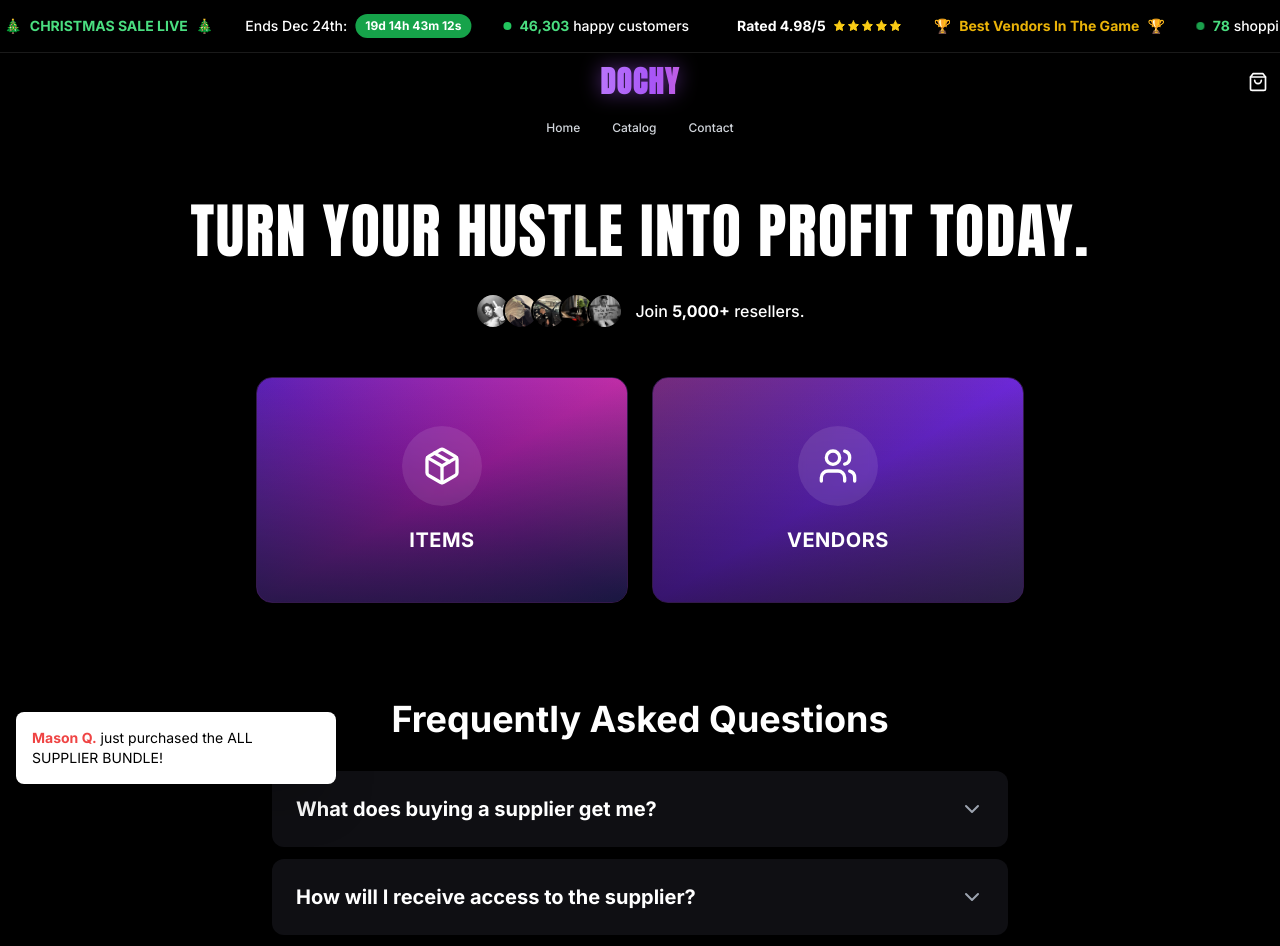
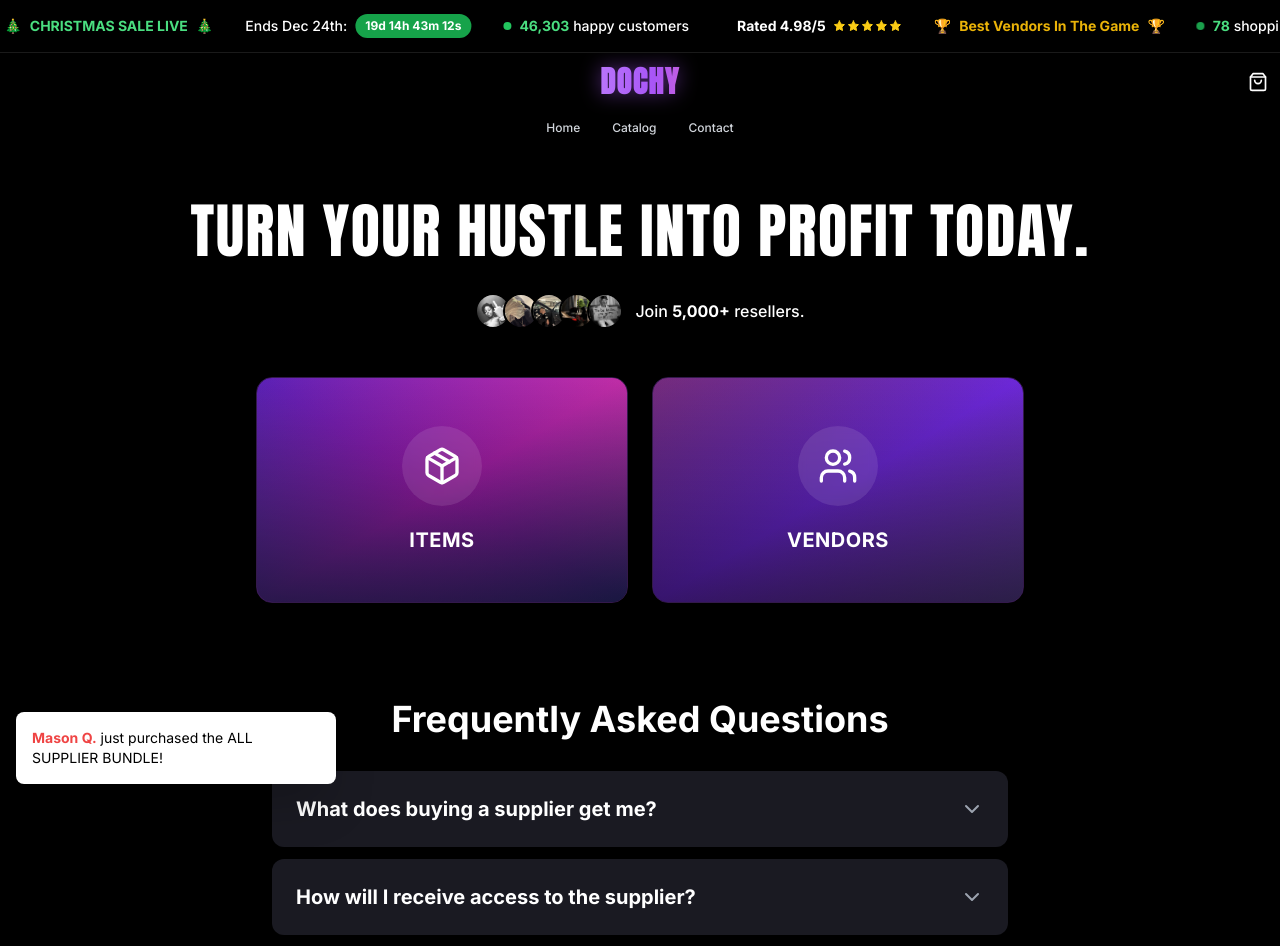
Before and after one commit to Expandingmind/Dochy, a Next.js app: page / in a window 1280 px wide. Shown: the top 946 px of the page. Built offline with nearby package versions, Linux system fonts and the light colour scheme.

Commit message:
Make FAQ boxes lighter gray shade

```diff
--- a/src/components/FAQSection.tsx
+++ b/src/components/FAQSection.tsx
@@ -45,7 +45,7 @@ export function FAQSection() {
           {faqs.map((faq, i) => (
             <div
               key={i}
-              className="bg-[#0f0f13] rounded-xl overflow-hidden"
+              className="bg-[#1a1a22] rounded-xl overflow-hidden"
             >
               <button
                 onClick={() => setOpenIndex(openIndex === i ? null : i)}
```
